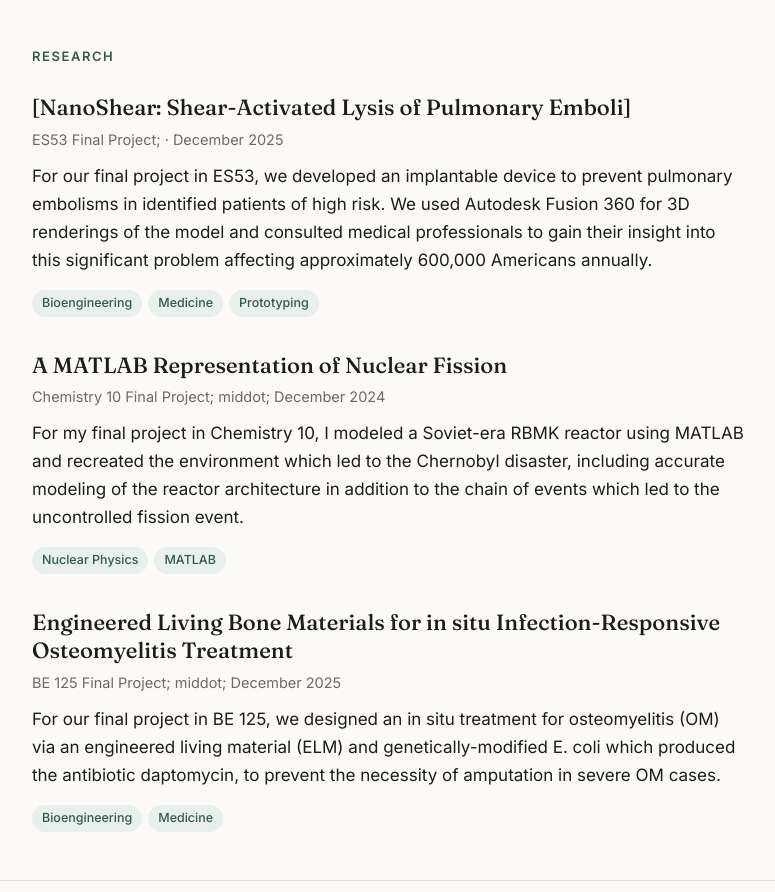
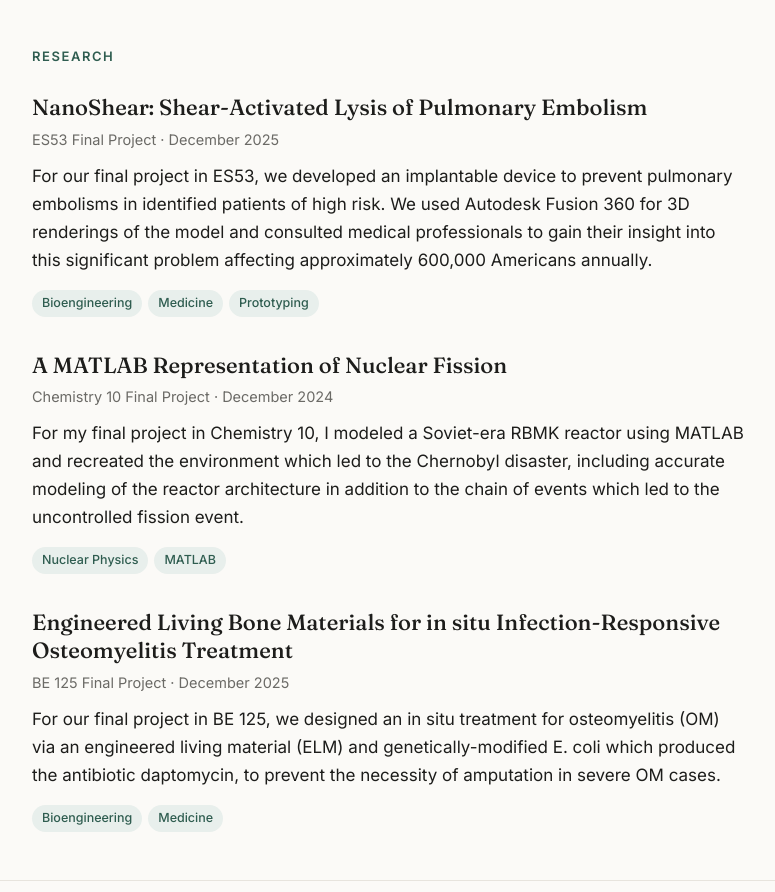
Before and after one commit to iansjpark/iansjpark.github.io, a plain HTML site: page index.html in a window 1280 px wide. Shown: the part 650-1542 px from the top of the page, without its empty margins (252-1027 px from the left). Drawn offline with Linux system fonts and the light colour scheme.

Commit message:
Correct project titles and metadata formatting

```diff
--- a/index.html
+++ b/index.html
@@ -218,8 +218,8 @@
 
       <!-- ----- Project (copy this whole <article> block to add another) ----- -->
       <article class="entry">
-        <h3>[NanoShear: Shear-Activated Lysis of Pulmonary Emboli]</h3>
-        <div class="meta">ES53 Final Project; &middot; December 2025 </div>
+        <h3>NanoShear: Shear-Activated Lysis of Pulmonary Embolism</h3>
+        <div class="meta">ES53 Final Project &middot; December 2025 </div>
         <p>
           For our final project in ES53, we developed an implantable device to prevent pulmonary embolisms in identified patients of high risk.
           We used Autodesk Fusion 360 for 3D renderings of the model and consulted medical professionals to gain their insight into this
@@ -233,7 +233,7 @@
       <!-- ----- Project ----- -->
       <article class="entry">
         <h3>A MATLAB Representation of Nuclear Fission</h3>
-        <div class="meta">Chemistry 10 Final Project; middot; December 2024 </div>
+        <div class="meta">Chemistry 10 Final Project &middot; December 2024 </div>
         <p>
           For my final project in Chemistry 10, I modeled a Soviet-era RBMK reactor using MATLAB and recreated the
           environment which led to the Chernobyl disaster, including accurate modeling of the reactor architecture
@@ -246,7 +246,7 @@
 
       <article class="entry">
         <h3>Engineered Living Bone Materials for in situ Infection-Responsive Osteomyelitis Treatment</h3>
-        <div class="meta">BE 125 Final Project; middot; December 2025 </div>
+        <div class="meta">BE 125 Final Project &middot; December 2025 </div>
         <p>
           For our final project in BE 125, we designed an in situ treatment for osteomyelitis (OM) via an engineered living
           material (ELM) and genetically-modified E. coli which produced the antibiotic daptomycin, to prevent the necessity of
```
